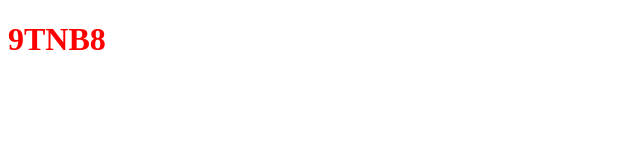
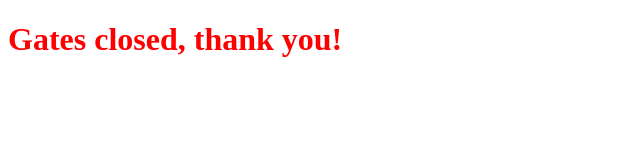
Before and after one commit to hkps/hkps.github.io, a plain HTML site: page index.html in a window 1280 px wide. Shown: the whole page, without its empty margins (0-640 px from the left). Drawn offline with Linux system fonts and the light colour scheme.

Commit message:
finished ACNH graduation party celebrations

```diff
--- a/index.html
+++ b/index.html
@@ -9,7 +9,7 @@
   </head>
 
   <body>
-    <h1>9TNB8</h1>
+    <h1>Gates closed, thank you!</h1>
   </body>
 
 </html>
```
